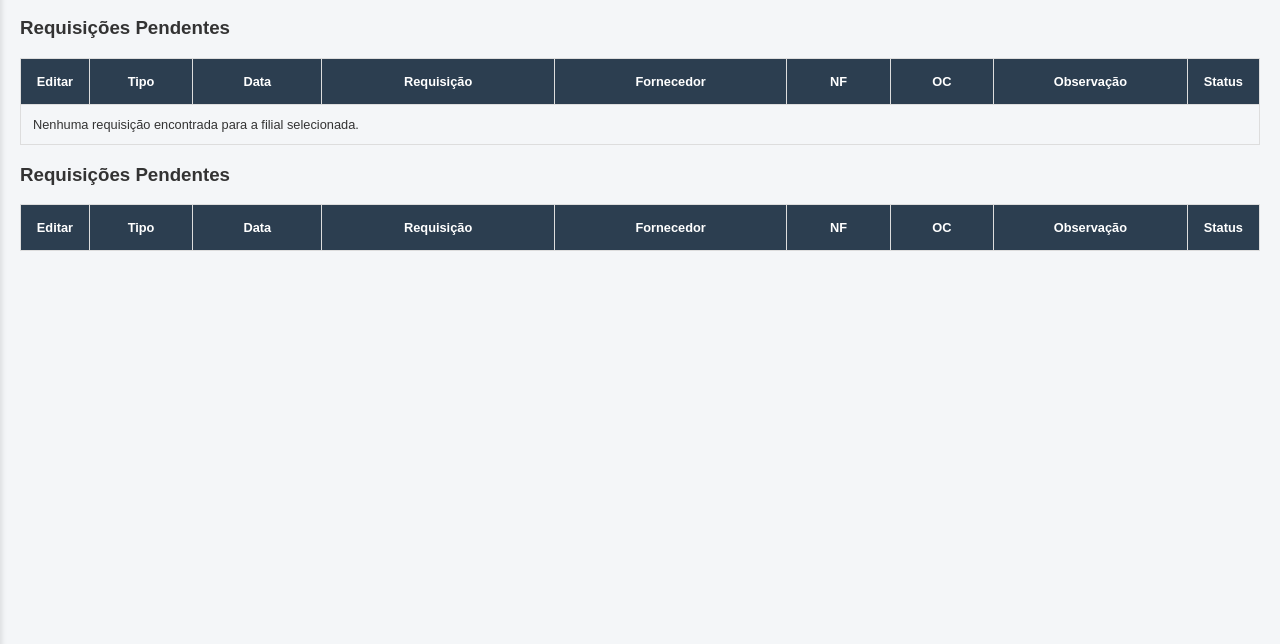
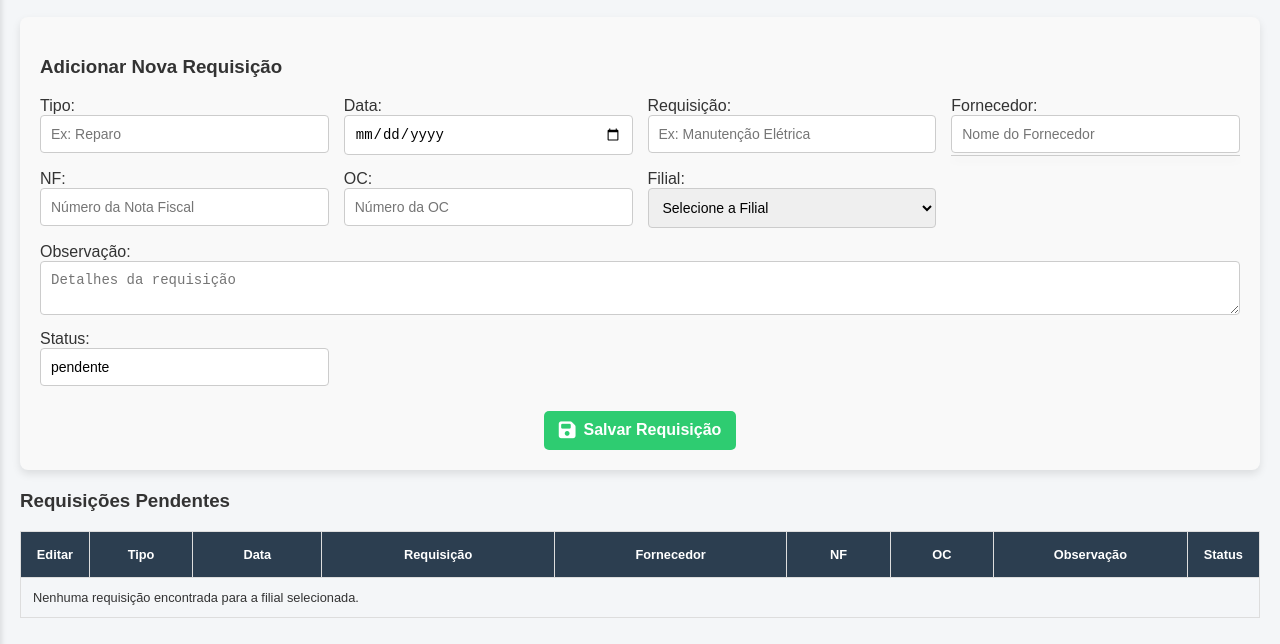
Before and after one commit to Marquezzitto/sistema-de-compras, a website: page requisicao.html in a window 1280 px wide. Both pictures are taken after a click on the button "Requisição". Shown: the part 62-706 px from the top of the page. Drawn offline with Linux system fonts and the light colour scheme; no server answers.

Commit message:
Update requisicao.html

```diff
--- a/requisicao.html
+++ b/requisicao.html
@@ -77,27 +77,56 @@
                 </div>
             </header>
 
-<section class="table-section">
-    <h3>Requisições Pendentes</h3>
-    <table id="requisition-table">
-        <thead>
-            <tr>
-                <th class="col-editar">Editar</th>
-                <th class="col-tipo">Tipo</th>
-                <th class="col-data">Data</th>
-                <th class="col-requisicao">Requisição</th>
-                <th class="col-fornecedor">Fornecedor</th>
-                <th class="col-nf">NF</th>
-                <th class="col-oc">OC</th>
-                <th class="col-observacao">Observação</th>
-                <th class="col-status">Status</th>
-            </tr>
-        </thead>
-        <tbody id="requisition-table-body">
+            <section class="new-requisicao-section" id="new-requisicao-section" style="display: none;">
+                <h3>Adicionar Nova Requisição</h3>
+                <form id="requisicao-form" class="form-grid">
+                    <div class="input-group">
+                        <label for="requisicao-tipo">Tipo:</label>
+                        <input type="text" id="requisicao-tipo" name="tipo" placeholder="Ex: Reparo" required>
+                    </div>
+                    <div class="input-group">
+                        <label for="requisicao-data">Data:</label>
+                        <input type="date" id="requisicao-data" name="data" required>
+                    </div>
+                    <div class="input-group">
+                        <label for="requisicao-descricao">Requisição:</label>
+                        <input type="text" id="requisicao-descricao" name="requisicao" placeholder="Ex: Manutenção Elétrica">
+                    </div>
+                    <div class="input-group autocomplete-container">
+                        <label for="requisicao-fornecedor">Fornecedor:</label>
+                        <input type="text" id="requisicao-fornecedor" name="fornecedor" placeholder="Nome do Fornecedor">
+                        <ul id="requisicao-fornecedor-suggestions" class="suggestions-list"></ul>
+                    </div>
+                    <div class="input-group">
+                        <label for="requisicao-nf">NF:</label>
+                        <input type="text" id="requisicao-nf" name="nf" placeholder="Número da Nota Fiscal">
+                    </div>
+                    <div class="input-group">
+                        <label for="requisicao-oc">OC:</label>
+                        <input type="text" id="requisicao-oc" name="oc" placeholder="Número da OC">
+                    </div>
+                    <div class="input-group">
+                        <label for="requisicao-filial">Filial:</label>
+                        <select id="requisicao-filial" name="filial" required>
+                            <option value="">Selecione a Filial</option>
+                        </select>
+                    </div>
+                    <div class="input-group full-width">
+                        <label for="requisicao-observacao">Observação:</label>
+                        <textarea id="requisicao-observacao" name="observacao" placeholder="Detalhes da requisição"></textarea>
+                    </div>
+                    <div class="input-group">
+                        <label for="requisicao-status">Status:</label>
+                        <input type="text" id="requisicao-status" name="status" value="pendente" readonly>
+                    </div>
+                    <div class="submit-group">
+                        <button type="submit" id="add-requisicao-submit-btn" class="add-button">
+                            <i class="fas fa-save"></i> Salvar Requisição
+                        </button>
+                    </div>
+                </form>
+            </section>
 
-        </tbody>
-    </table>
-</section>
             <section class="table-section">
                 <h3>Requisições Pendentes</h3>
                 <table id="requisition-table">
```
